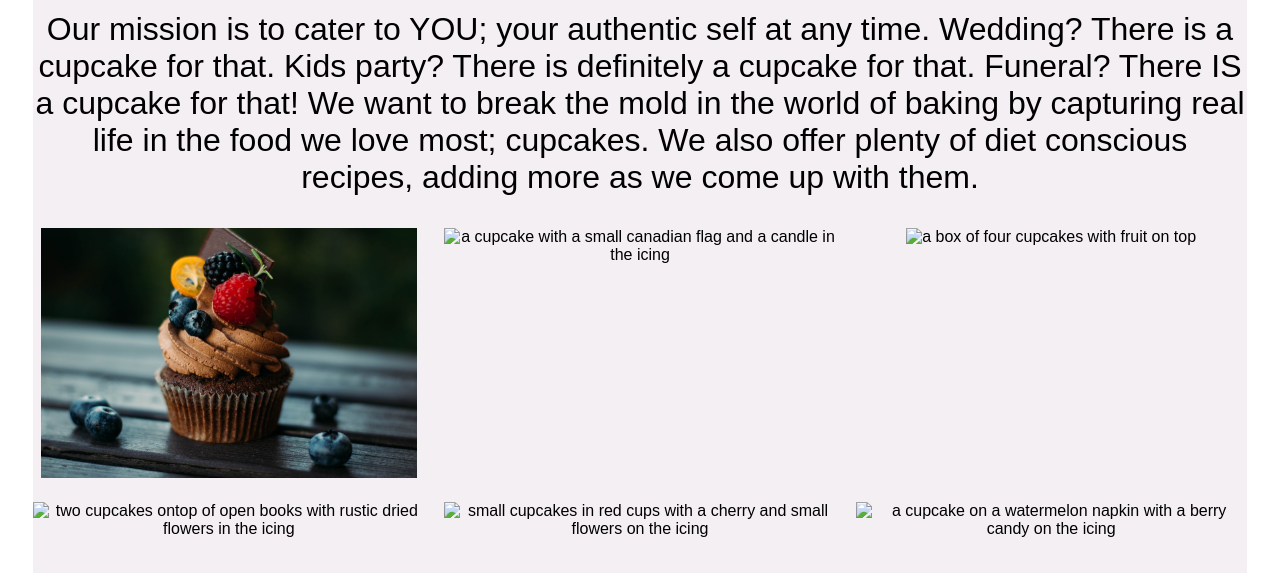
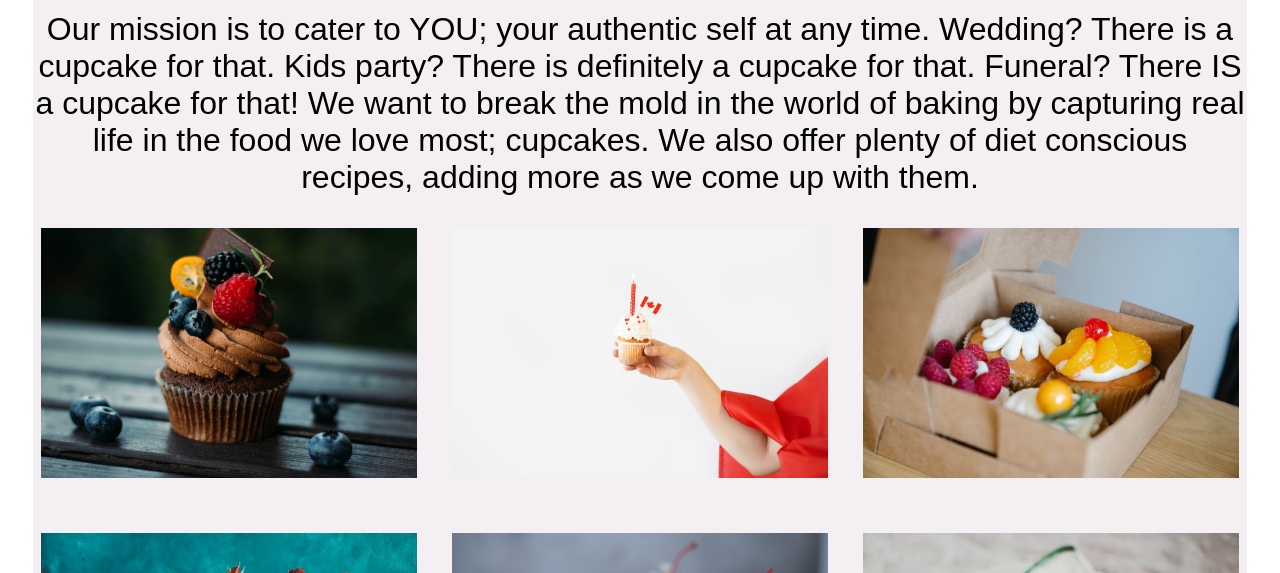
Before and after one commit to wils0986/mtm6201-midterm, a plain HTML site: page about.html in a window 1280 px wide. Shown: the part 379-952 px from the top of the page. Drawn offline with Linux system fonts and the light colour scheme; the site is published under a folder, as on GitHub Pages, so addresses that start at the root find nothing; a web font is replaced by a local one.

Commit message:
fixes image links

```diff
--- a/about.html
+++ b/about.html
@@ -28,11 +28,11 @@
         </p>
         <div class="about-page">
         <div><img src="images/pexels-photo-7474036.jpeg" alt="a cupcake with fruit and chocolate in the icing" id="photo-1"></div>
-        <div><img src="/images/pexels-photo-7144749.jpeg" alt="a cupcake with a small canadian flag and a candle in the icing" id="photo-2"></div>
-        <div><img src="/images/pexels-photo-7966452.jpeg" alt="a box of four cupcakes with fruit on top" id="photo-3"></div>
-        <div><img src="/images/pexels-photo-10122408.jpeg" alt="two cupcakes ontop of open books with rustic dried flowers in the icing" id="photo-4"></div>
-        <div><img src="/images/pexels-photo-8625928.jpeg" alt="small cupcakes in red cups with a cherry and small flowers on the icing" id="photo-5"></div>
-        <div><img src="/images/pexels-photo-1395049.jpeg" alt="a cupcake on a watermelon napkin with a berry candy on the icing" id="photo-6"></div>
+        <div><img src="images/pexels-photo-7144749.jpeg" alt="a cupcake with a small canadian flag and a candle in the icing" id="photo-2"></div>
+        <div><img src="images/pexels-photo-7966452.jpeg" alt="a box of four cupcakes with fruit on top" id="photo-3"></div>
+        <div><img src="images/pexels-photo-10122408.jpeg" alt="two cupcakes ontop of open books with rustic dried flowers in the icing" id="photo-4"></div>
+        <div><img src="images/pexels-photo-8625928.jpeg" alt="small cupcakes in red cups with a cherry and small flowers on the icing" id="photo-5"></div>
+        <div><img src="images/pexels-photo-1395049.jpeg" alt="a cupcake on a watermelon napkin with a berry candy on the icing" id="photo-6"></div>
         </div>
         <footer>
             <p>2022 &copy; Le Petit Gâteau</p>
```
